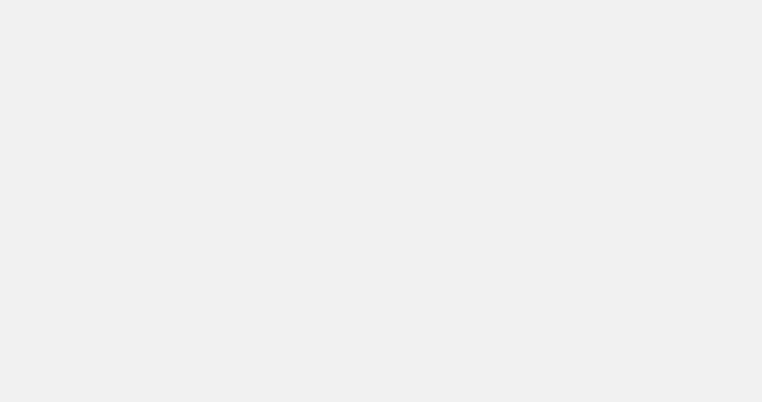
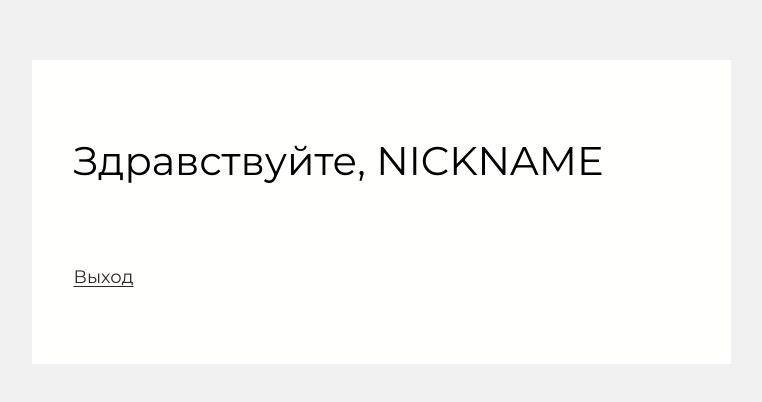
Before and after one commit to balbesina228/vue-registration, a Vue app: page /profile in a window 1280 px wide. Before the commit this address had no page. Shown: the part 188-590 px from the top of the page, without its empty margins (259-1021 px from the left). Built offline with nearby package versions, Linux system fonts and the light colour scheme.

Commit message:
(feature) add profile view

```diff
--- a/src/assets/main.css
+++ b/src/assets/main.css
@@ -4,11 +4,28 @@ html, body {
   padding: 0;
 }
 
-html, body, input, button, label, main, h1, h2, h3, h4, h5, h6 {
+html,
+body,
+div,
+span,
+h1,
+h2,
+h3,
+h4,
+h5,
+h6,
+p,
+a,
+img,
+button {
   font-family: "Montserrat", sans-serif;
   font-size: 18px;
   font-weight: 400;
+  text-decoration: none;
+  color: black;
 }
+
+
 
 body {
   display: flex;
--- a/src/router/index.ts
+++ b/src/router/index.ts
@@ -1,8 +1,11 @@
 import RegisterView from '@/views/RegisterView.vue';
+import ProfileView from '@/views/ProfileView.vue';
 import { createRouter, createWebHistory } from 'vue-router';
 
 const routes = [
-  {  path: '/', name: 'Register', component: RegisterView }
+  { path: '/', redirect: '/register' },
+  { path: '/register', component: RegisterView },
+  { path: '/profile', component: ProfileView },
 ];
 
 const router = createRouter({
--- /dev/null
+++ b/src/views/ProfileView.vue
@@ -0,0 +1,36 @@
+<template>
+  <main class="profile-view">
+    <span class="title">Здравствуйте, NICKNAME</span>
+    <a href="/" class="quit">Выход</a>
+  </main>
+</template>
+
+<script lang="ts" setup></script>
+
+<style scoped>
+.profile-view {
+  width: 615px;
+  height: 220px;
+  align-items: center;
+  justify-content: center;
+  background-color: #fffffe;
+  padding: 42px;
+  display: flex;
+  flex-direction: column;
+  align-items: baseline;
+  gap: 57px;
+}
+
+.title {
+  font-weight: 500;
+  font-size: 40px;
+  display: block;
+  margin-bottom: 24px;
+}
+
+.quit {
+  text-decoration: underline;
+  text-underline-offset: 3px;
+  color: #2b2a29
+}
+</style>
```
